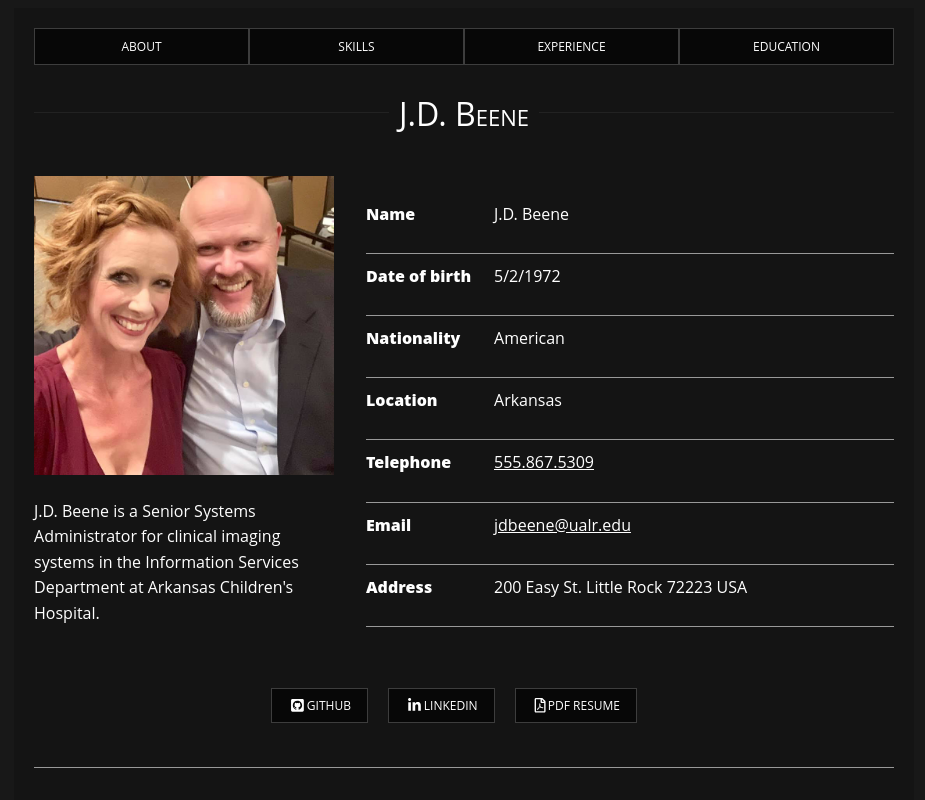
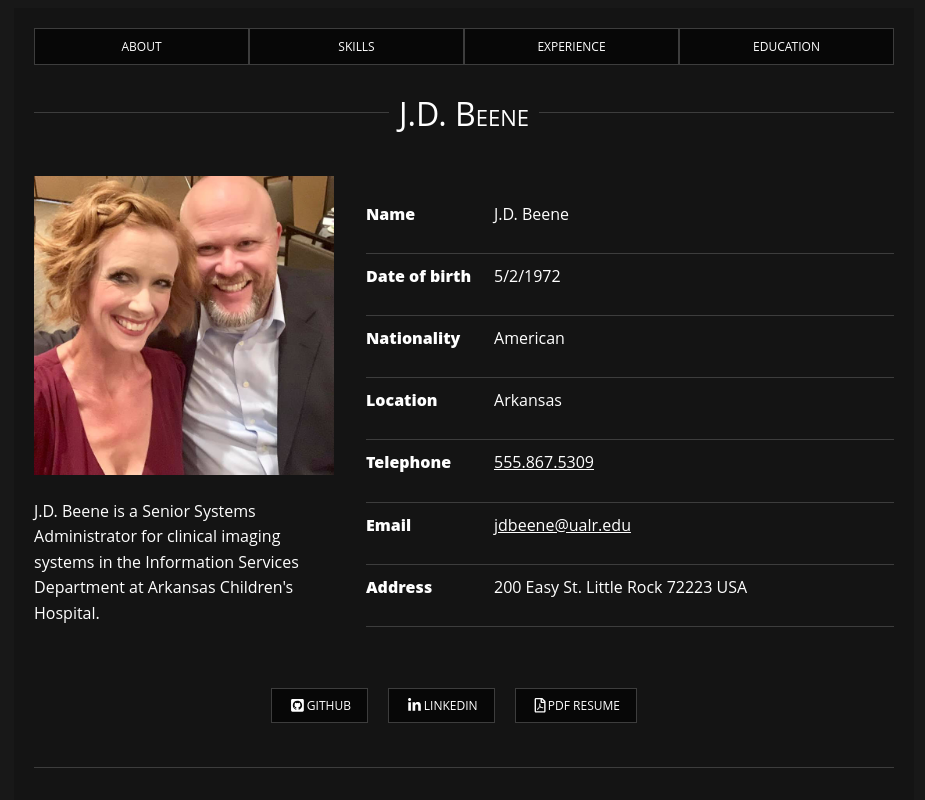
Before and after one commit to jdbeene72/ifsc-3342, a plain HTML site: page resume/index.html in a window 1280 px wide. Shown: the top 800 px of the page, without its empty margins (176-1101 px from the left). Drawn offline with Linux system fonts and the light colour scheme.

Commit message:
updated css for resume

```diff
--- a/resume/assets/css/style.css
+++ b/resume/assets/css/style.css
@@ -93,7 +93,7 @@ main h1 {
 }
 main h1:before,
 main h1:after {
-  background-color: #222;
+  background-color: #3d3d3d;
   content: "\a0";
   flex-grow: 1;
   height: 1px;
@@ -121,14 +121,14 @@ dl {
 dt {
   font-weight: 800;
   padding: 10px 0;
-  border-bottom: 1px solid #999;
+  border-bottom: 1px solid #3d3d3d;
   grid-column: 1;
 }
 
 dd {
   margin: 0;
   padding: 10px 0;
-  border-bottom: 1px solid #999;
+  border-bottom: 1px solid #3d3d3d;
   grid-column: 2;
 }
 
@@ -166,7 +166,7 @@ dd {
 
 .job,
 .certificate {
-  border-bottom: 1px solid #999;
+  border-bottom: 1px solid #3d3d3d;
   padding-bottom: 20px;
 }
 
@@ -256,7 +256,7 @@ main.container {
 
 .related-links{
   grid-area:related;
-  border-bottom:1px solid #999;
+  border-bottom:1px solid #3d3d3d;
   padding-bottom:50px
 }
 
```
